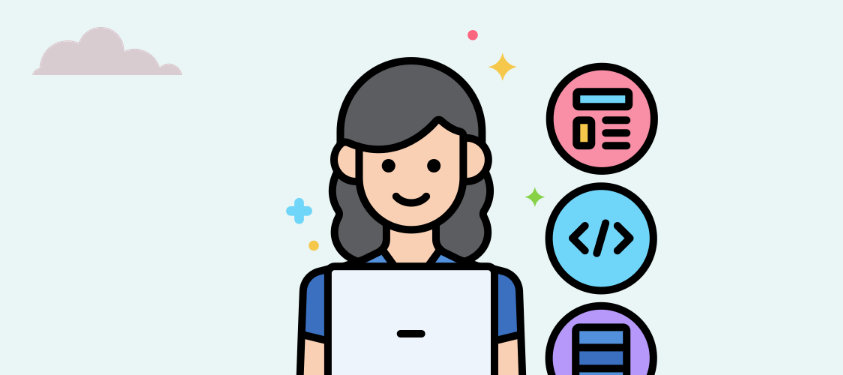
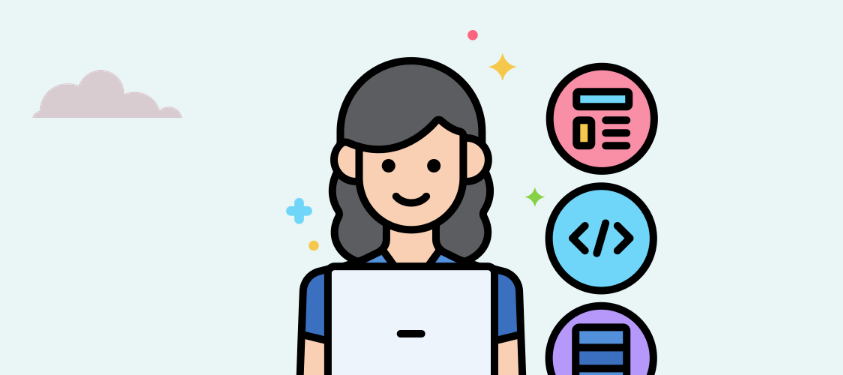
Before and after one commit to Aveline-dev/My-Site, a plain HTML site: page index.html in a window 1280 px wide. Shown: the part 425-800 px from the top of the page, without its empty margins (168-1011 px from the left). Drawn offline with Linux system fonts and the light colour scheme.

Commit message:
Add files via upload

```diff
--- a/css/styles.css
+++ b/css/styles.css
@@ -50,7 +50,7 @@ a:hover{
     position: absolute; right: 300px; top: 30px;
 }
 .bottom-cloud{
-    position: fixed; left: 200px; bottom: 300px;
+    position: absolute; left: 200px; bottom: 300px;
 }
 .idea-img{
     width: 25%; float: left; margin-right: 30px;
```
